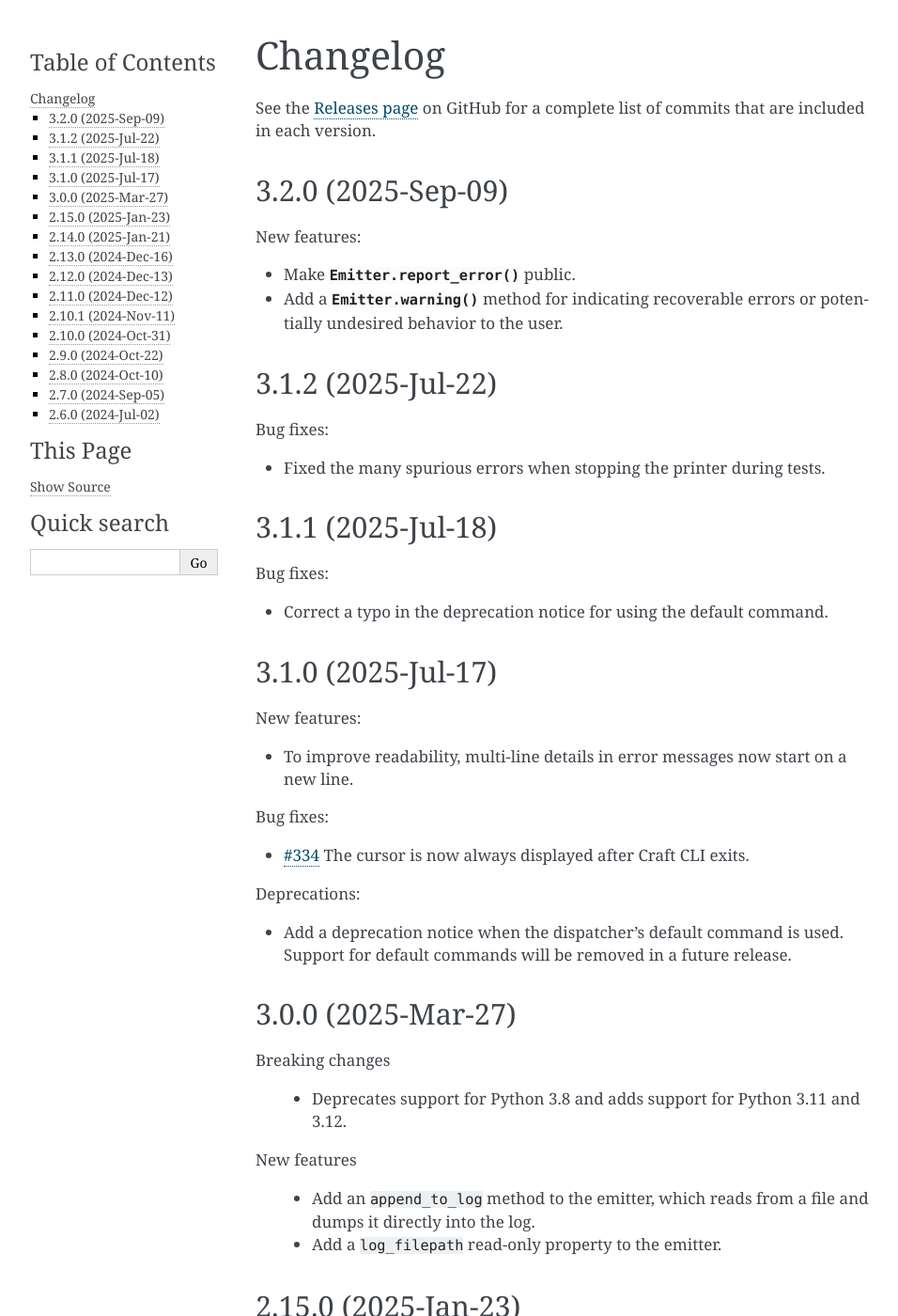
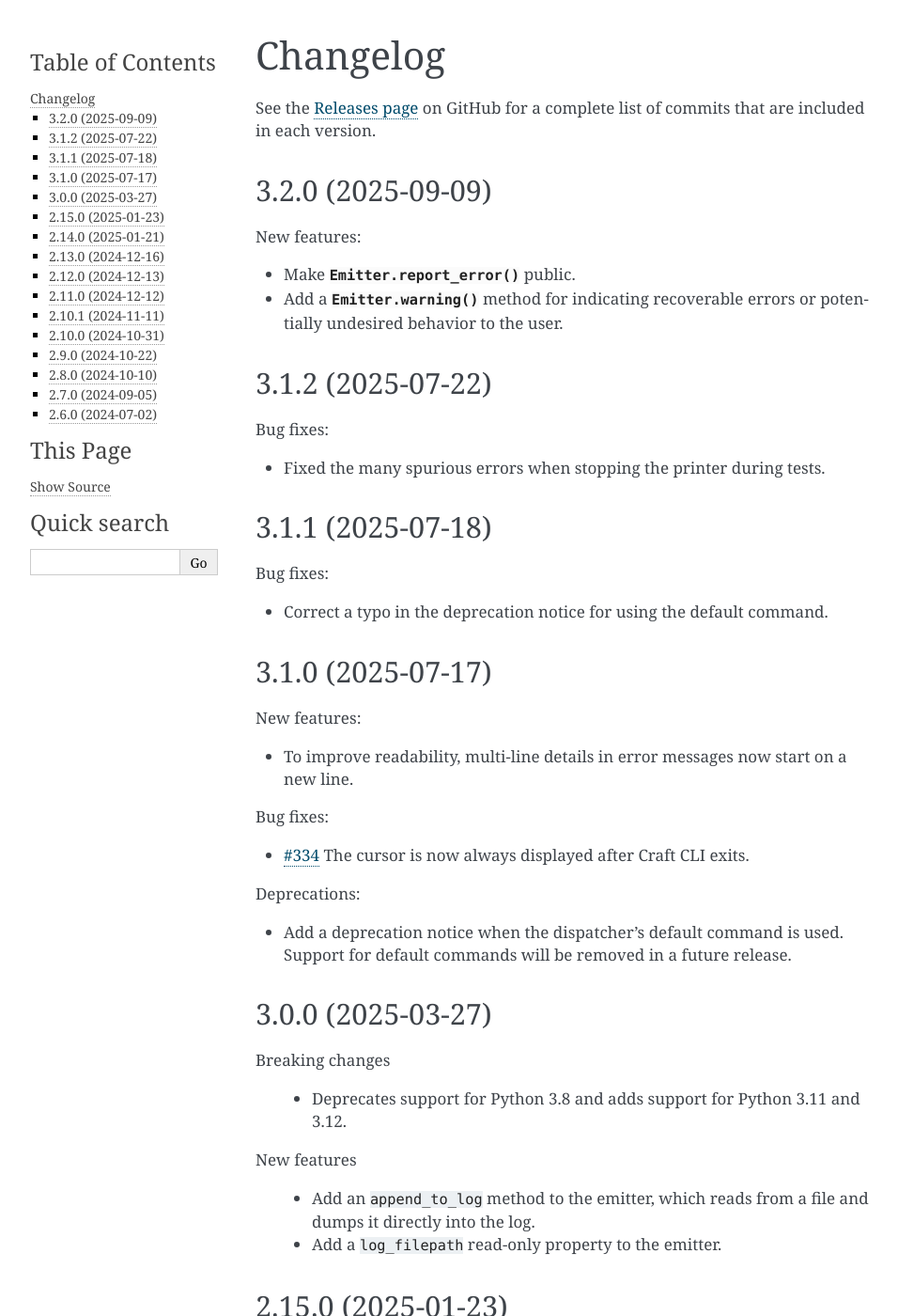
Before and after one commit to canonical/craft-cli, a Sphinx documentation site: the page built from docs/changelog.rst, in a window 1280 px wide and 1400 px high. Shown: the whole window at 94% size, without its empty margins (148-1104 px from the left). Built offline with Sphinx 7.4.7, drawn with Linux system fonts in a browser that asks for light colours; pages that are not in the unit, such as notebooks, are missing from menus; some of the changed text lies outside the part shown.

Commit message:
docs: pr feedback, normalize dates

```diff
--- a/docs/changelog.rst
+++ b/docs/changelog.rst
@@ -8,7 +8,7 @@
 
 .. _release-3.2.0:
 
-3.2.0 (2025-Sep-09)
+3.2.0 (2025-09-09)
 -------------------
 
 New features:
@@ -19,7 +19,7 @@
 
 .. _release-3.1.2:
 
-3.1.2 (2025-Jul-22)
+3.1.2 (2025-07-22)
 -------------------
 
 Bug fixes:
@@ -28,7 +28,7 @@
 
 .. _release-3.1.1:
 
-3.1.1 (2025-Jul-18)
+3.1.1 (2025-07-18)
 -------------------
 
 Bug fixes:
@@ -37,7 +37,7 @@
 
 .. _release-3.1.0:
 
-3.1.0 (2025-Jul-17)
+3.1.0 (2025-07-17)
 -------------------
 
 New features:
@@ -53,7 +53,7 @@
 - Add a deprecation notice when the dispatcher's default command is used.
   Support for default commands will be removed in a future release.
 
-3.0.0 (2025-Mar-27)
+3.0.0 (2025-03-27)
 -------------------
 
 Breaking changes
@@ -67,7 +67,7 @@
       and dumps it directly into the log.
     - Add a ``log_filepath`` read-only property to the emitter.
 
-2.15.0 (2025-Jan-23)
+2.15.0 (2025-01-23)
 --------------------
 
 This release deprecates craft-cli 2.14.0, which is considered broken and
@@ -76,25 +76,25 @@
 - Fixes an error with the ``completion`` module's interaction with newer
   projects based on craft-application.
 
-2.14.0 (2025-Jan-21)
+2.14.0 (2025-01-21)
 --------------------
 
 - Add a ``prompt`` method to the emitter for asking user for an input.
 - Add a ``completion`` module for generating bash auto-completion scripts.
 
-2.13.0 (2024-Dec-16)
+2.13.0 (2024-12-16)
 --------------------
 
 - Show error details in every mode except quiet.
 
-2.12.0 (2024-Dec-13)
+2.12.0 (2024-12-13)
 --------------------
 
 - Remove the ``assert_error`` pytest plugin method. For checking errors, we
   recommend using ``capsys`` instead.
 - Add a ``confirm`` method to the emitter for asking a yes-no question.
 
-2.11.0 (2024-Dec-12)
+2.11.0 (2024-12-12)
 --------------------
 
 - Hide positional arguments from extended help if the argument does not
@@ -102,7 +102,7 @@
 - Remove markdown code block back ticks from plain text help output.
 - Add a new ``assert_error`` to the pytest plugin for testing.
 
-2.10.1 (2024-Nov-11)
+2.10.1 (2024-11-11)
 --------------------
 
 - Fix an issue where setting an ``Emitter`` to the same mode multiple times
@@ -110,27 +110,27 @@
 - Hidden commands can no longer show up as suggested alternatives when an
   invalid command is entered by the user.
 
-2.10.0 (2024-Oct-31)
+2.10.0 (2024-10-31)
 --------------------
 - Support adding a link to documentation in help messages.
 
-2.9.0 (2024-Oct-22)
+2.9.0 (2024-10-22)
 -------------------
 
 - The ``Dispatcher.pre_parse_args()`` method now accepts an ``app_config``
   parameter, which is used to instantiate the command that will be validated.
 
-2.8.0 (2024-Oct-10)
+2.8.0 (2024-10-10)
 -------------------
 - Positional arguments are now displayed in 'help' outputs.
 - The terminal cursor is now hidden during execution.
 
-2.7.0 (2024-Sep-05)
+2.7.0 (2024-09-05)
 -------------------
 - Add a new ``CraftCommandError`` class for errors that wrap command output
 - Fix the reporting of error messages containing multiple lines
 
-2.6.0 (2024-Jul-02)
+2.6.0 (2024-07-02)
 -------------------
 - Disable exception chaining for help/usage exceptions
 - Support a doc slug in CraftError in addition to full urls
```
